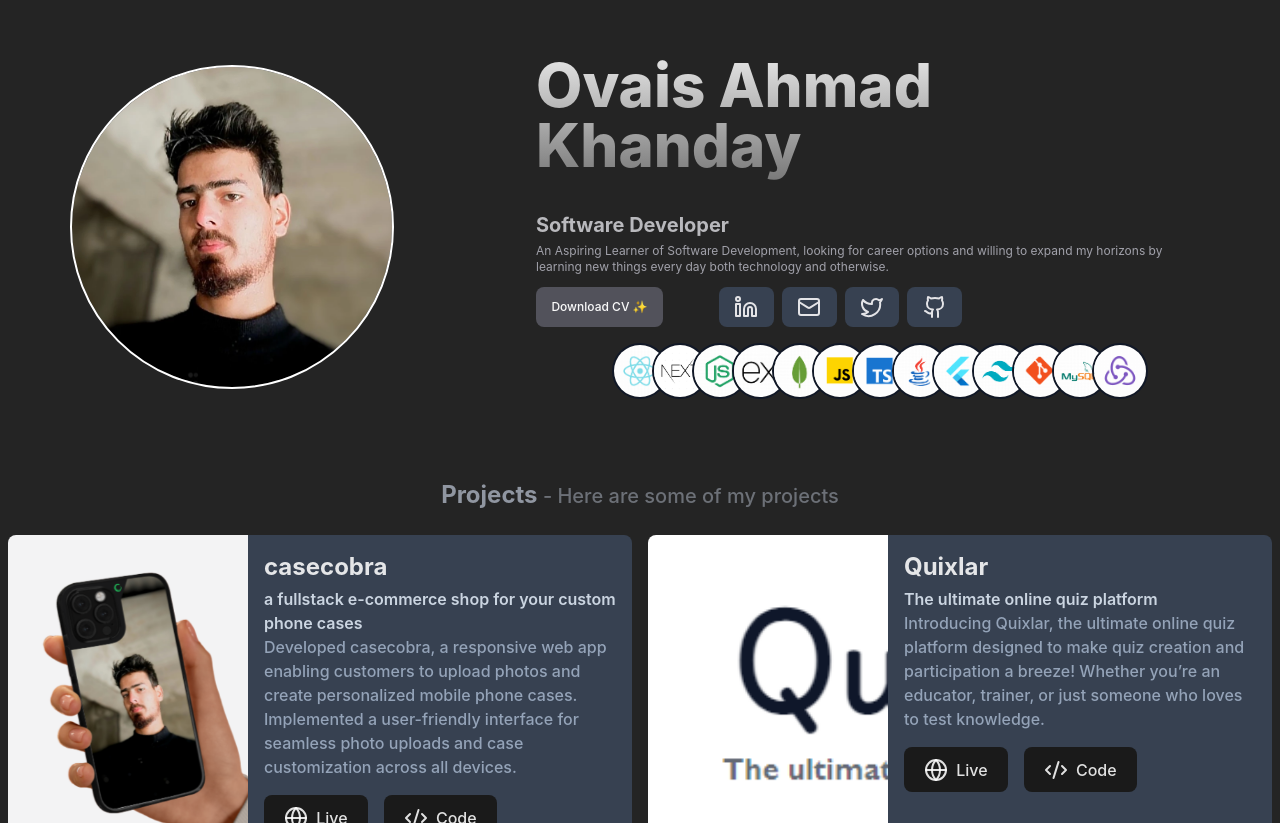
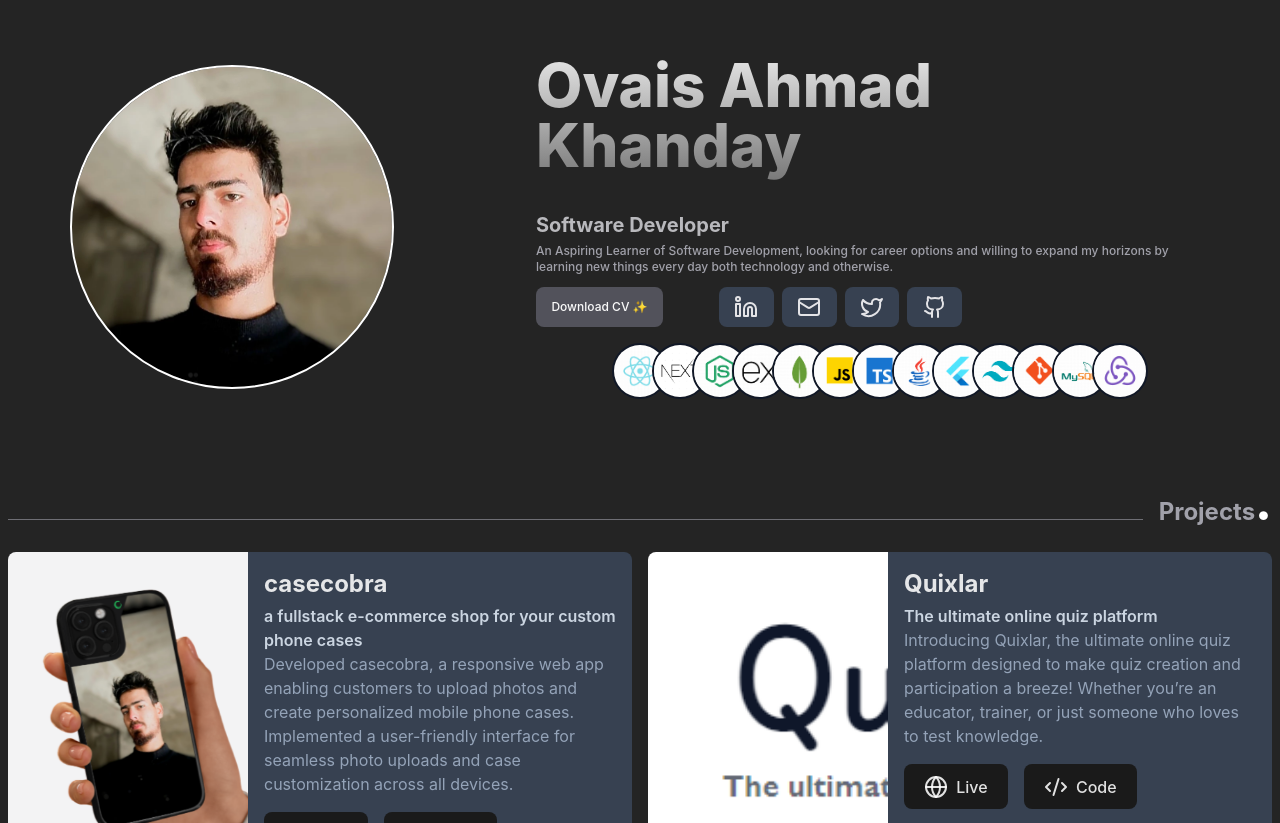
Before and after one commit to OvaisKhanday/portfolio, a React (Vite) app: page / in a window 1280 px wide. Shown: the part 129-952 px from the top of the page. Built offline with nearby package versions, Linux system fonts and the light colour scheme.

Commit message:
change projects title

```diff
--- a/src/components/Introduction.tsx
+++ b/src/components/Introduction.tsx
@@ -20,7 +20,7 @@ const Introduction: FC<IntroductionProps> = () => {
           <h3 className='font-bold text-xl text-zinc-300/85 mb-1 w-full  text-center md:text-left'>Software Developer</h3>
         </RevealAnimation>
         <RevealAnimation>
-          <p className='text-zinc-400 '>
+          <p className='text-zinc-400 font-medium '>
             An Aspiring Learner of Software Development, looking for career options and willing to expand my horizons by learning new things every day
             both technology and otherwise.
           </p>
--- a/src/components/ProjectTile.tsx
+++ b/src/components/ProjectTile.tsx
@@ -19,7 +19,7 @@ const ProjectTile = ({ projectDetails }: { projectDetails: ProjectTileProps }) =
         </RevealAnimation>
 
         <RevealAnimation>
-          <p className='text-slate-400 font-medium'>{description}</p>
+          <p className='text-slate-400 font-normal'>{description}</p>
         </RevealAnimation>
         <div className='flex mt-4 gap-4'>
           <button
--- a/src/components/Projects.tsx
+++ b/src/components/Projects.tsx
@@ -2,18 +2,23 @@ import { FC } from "react";
 import "../lib/projects";
 import ProjectTile from "./ProjectTile";
 import { PROJECTS } from "../lib/projects";
-import RevealAnimation from "./RevealAnimation";
 
 interface ProjectsProps {}
 
 const Projects: FC<ProjectsProps> = () => {
   return (
     <div className='mt-20'>
-      <RevealAnimation className='flex justify-center items-center text-center flex-grow w-full' style={{ width: "100%" }}>
+      {/* <RevealAnimation className='flex justify-center items-center text-center flex-grow w-full' style={{ width: "100%" }}>
         <h2 className='text-2xl text-gray-400/90 font-bold '>
           Projects<span className='font-medium text-gray-400/60 text-xl'> - Here are some of my projects</span>
         </h2>
-      </RevealAnimation>
+      </RevealAnimation> */}
+      <div className='flex gap-4 justify-between items-baseline'>
+        <div className='h-[1px] bg-zinc-400/60 w-full ' />
+        <p className='font-bold text-zinc-400 text-2xl'>
+          Projects<span className='text-5xl font-extrabold text-white'>.</span>
+        </p>
+      </div>
 
       <div className='mt-6 grid gap-4 grid-cols-1 lg:grid-cols-2'>
         {PROJECTS.map((project) => (
```
